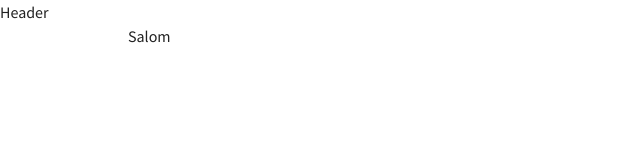
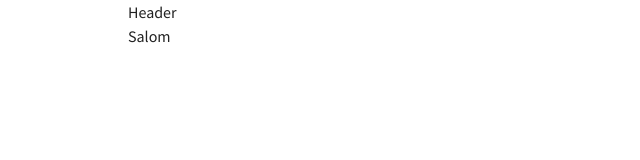
Before and after one commit to mrshukhratbek/shukhratbek.me, a Next.js app: page / in a window 1280 px wide. Shown: the top 160 px of the page, without its empty margins (0-640 px from the left). Built offline with nearby package versions, Linux system fonts and the light colour scheme.

Commit message:
feat: start make header component

```diff
--- a/components/layouts/main-layout/header/header.component.tsx
+++ b/components/layouts/main-layout/header/header.component.tsx
@@ -1,3 +1,12 @@
+import { Container } from '@components/layouts'
+import { Layout } from 'antd'
+
+const { Header: AntdHeader } = Layout
+
 export const Header = () => {
-  return <header>Header</header>
+  return (
+    <AntdHeader>
+      <Container>Header </Container>
+    </AntdHeader>
+  )
 }
--- a/pages/_app.tsx
+++ b/pages/_app.tsx
@@ -1,7 +1,8 @@
 import type { AppProps } from 'next/app'
-import "../styles/fonts.css"
+import '../styles/fonts.css'
 import { GlobalStyles } from '@styles'
 import { MainLayout } from '@components'
+import React from 'react'
 
 function MyApp({ Component, pageProps }: AppProps) {
   return (
```
